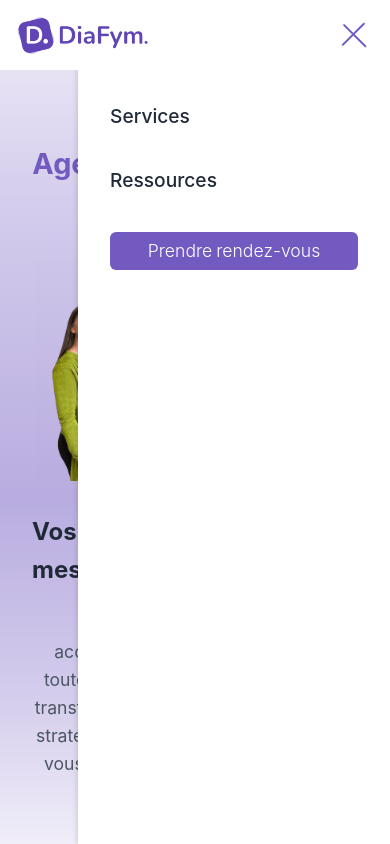
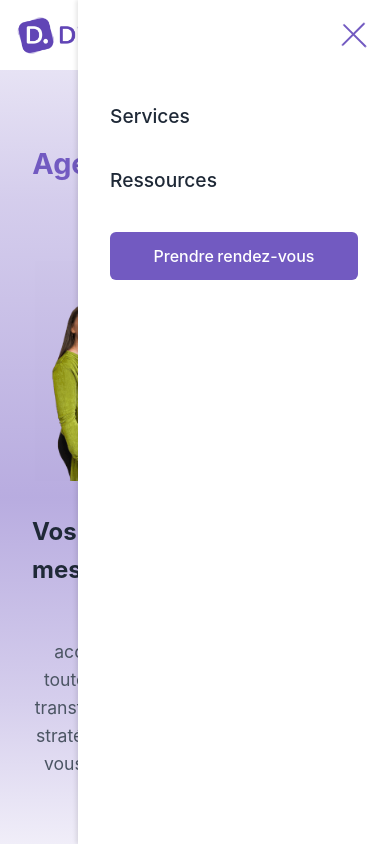
Before and after one commit to dblandintwelv/diafym_website, a React (Vite) app: page / in a window 390 px wide. Both pictures are taken after a click on the button "Menu". Shown: the top 844 px of the page. Built offline with nearby package versions, Linux system fonts and the light colour scheme.

Commit message:
mobile menu fix

```diff
--- a/src/components/Header/Header.css
+++ b/src/components/Header/Header.css
@@ -161,7 +161,7 @@
     position: relative;
     right: 0;
     margin-left: auto;
-    z-index: 10001 !important; /* Au-dessus du panneau Portal */
+    z-index: 10004 !important; /* Au-dessus du panneau menu pour rester cliquable */
   }
 
   .nav-menu-desktop {
@@ -206,7 +206,7 @@
     box-shadow: -2px 0 4px rgba(0, 0, 0, 0.1);
     display: flex;
     flex-direction: column;
-    z-index: 999; /* Sous le header (10001) et le burger-menu (10001) */
+    z-index: 10003; /* Au-dessus du header pour recevoir les clics */
     overflow-y: auto;
     box-sizing: border-box;
   }
@@ -221,11 +221,26 @@
     width: 100%;
   }
 
-  .nav-menu ul li a:not(.dropdown-button):not(.dropdown-section a) {
+  .nav-menu ul li a:not(.dropdown-button):not(.dropdown-section a),
+  .nav-menu-mobile-link {
     font-size: 1.1rem !important;
     font-weight: 300 !important;
     display: block !important;
     padding: 0.5rem 0 !important;
+  }
+
+  .nav-menu-mobile-link {
+    background: none;
+    border: none;
+    cursor: pointer;
+    text-align: left;
+    width: 100%;
+    color: var(--text-color);
+    font-family: inherit;
+  }
+
+  .nav-menu-mobile-link:hover {
+    color: var(--primary-color);
   }
 
   .header-container {
--- a/src/components/Header/Header.jsx
+++ b/src/components/Header/Header.jsx
@@ -1,15 +1,16 @@
 import React, { useState, useEffect, useRef } from 'react'
-import { createPortal } from 'react-dom'
-import { Link } from 'react-router-dom'
+import { Link, useNavigate } from 'react-router-dom'
 import './Header.css'
 
 const Header = () => {
+  const navigate = useNavigate()
   const [isScrolled, setIsScrolled] = useState(false)
   const [isMenuOpen, setIsMenuOpen] = useState(false)
   const [isProductsOpen, setIsProductsOpen] = useState(false)
   const [isResourcesOpen, setIsResourcesOpen] = useState(false)
   const [key, setKey] = useState(0)
   const dropdownRef = useRef(null)
+  const mobileMenuRef = useRef(null)
 
   useEffect(() => {
     const handleScroll = () => {
@@ -17,6 +18,8 @@ const Header = () => {
     }
 
     const handleClickOutside = (event) => {
+      // Ne pas fermer les dropdowns quand on clique dans le menu mobile (sinon les boutons sont démontés avant le clic)
+      if (mobileMenuRef.current?.contains(event.target)) return
       if (dropdownRef.current && !dropdownRef.current.contains(event.target)) {
         setIsProductsOpen(false)
         setIsResourcesOpen(false)
@@ -51,6 +54,14 @@ const Header = () => {
       setIsResourcesOpen(false)
       setKey(prev => prev + 1)
     }
+  }
+
+  /** Clic sur un lien du menu mobile : navigation + fermeture du menu */
+  const handleMobileLinkClick = (path) => {
+    navigate(path)
+    setIsMenuOpen(false)
+    setIsProductsOpen(false)
+    setIsResourcesOpen(false)
   }
 
   return (
@@ -124,13 +135,14 @@ const Header = () => {
           <span></span>
         </button>
 
-        {/* Navigation mobile : panneau latéral (portal) */}
-        {isMenuOpen && createPortal(
-          <nav className={`nav-menu nav-menu-mobile ${isMenuOpen ? 'open' : ''}`}>
+        {/* Navigation mobile : panneau latéral (dans le DOM du header pour garder le contexte Router) */}
+        {isMenuOpen && (
+          <nav ref={mobileMenuRef} className={`nav-menu nav-menu-mobile open`} aria-hidden="false">
             <ul>
               <li className="products-dropdown">
                 <div className="dropdown-wrapper">
                   <button
+                    type="button"
                     className="dropdown-button"
                     onClick={handleProductsClick}
                   >
@@ -141,15 +153,15 @@ const Header = () => {
                       <div className="dropdown-section">
                         <h4>Métiers</h4>
                         <ul>
-                          <li><Link to="/recrutement" onClick={toggleMenu}>Recrutement</Link></li>
-                          <li><Link to="/integration" onClick={toggleMenu}>Intégration</Link></li>
-                          <li><Link to="/reconversion" onClick={toggleMenu}>Reconversion professionnelle</Link></li>
+                          <li><button type="button" className="nav-menu-mobile-link" onClick={() => handleMobileLinkClick('/recrutement')}>Recrutement</button></li>
+                          <li><button type="button" className="nav-menu-mobile-link" onClick={() => handleMobileLinkClick('/integration')}>Intégration</button></li>
+                          <li><button type="button" className="nav-menu-mobile-link" onClick={() => handleMobileLinkClick('/reconversion')}>Reconversion professionnelle</button></li>
                         </ul>
                       </div>
                       <div className="dropdown-section">
                         <h4>Formation</h4>
                         <ul>
-                          <li><Link to="/formations" onClick={toggleMenu}>Nos formations</Link></li>
+                          <li><button type="button" className="nav-menu-mobile-link" onClick={() => handleMobileLinkClick('/formations')}>Nos formations</button></li>
                         </ul>
                       </div>
                     </div>
@@ -159,6 +171,7 @@ const Header = () => {
               <li className="resources-dropdown">
                 <div className="dropdown-wrapper">
                   <button
+                    type="button"
                     className="dropdown-button"
                     onClick={handleResourcesClick}
                   >
@@ -168,7 +181,7 @@ const Header = () => {
                     <div className="dropdown-content">
                       <div className="dropdown-section">
                         <ul>
-                          <li><Link to="/ressources/contact" onClick={toggleMenu}>Contact</Link></li>
+                          <li><button type="button" className="nav-menu-mobile-link" onClick={() => handleMobileLinkClick('/ressources/contact')}>Contact</button></li>
                         </ul>
                       </div>
                     </div>
@@ -176,9 +189,8 @@ const Header = () => {
                 </div>
               </li>
             </ul>
-            <Link to="/ressources/contact" className="mobile-demo-button" onClick={toggleMenu}>Prendre rendez-vous</Link>
-          </nav>,
-          document.body
+            <button type="button" className="mobile-demo-button" onClick={() => handleMobileLinkClick('/ressources/contact')}>Prendre rendez-vous</button>
+          </nav>
         )}
 
         <Link to="/ressources/contact" className="desktop-demo-button">Prendre rendez-vous</Link>
```
